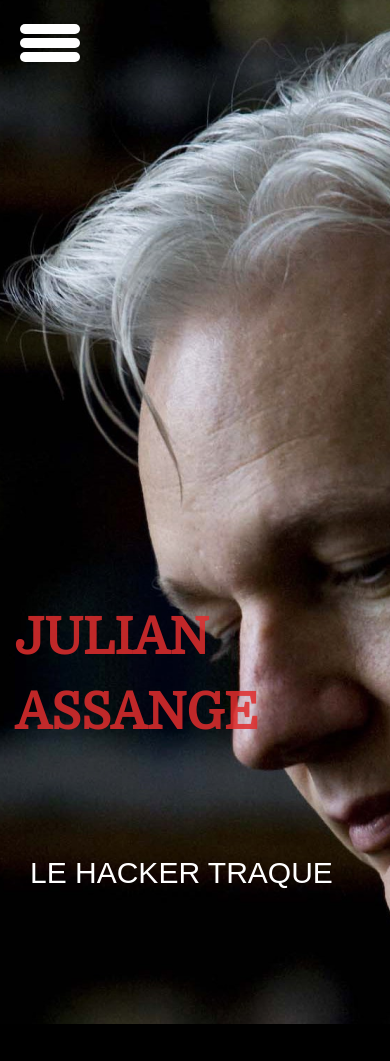
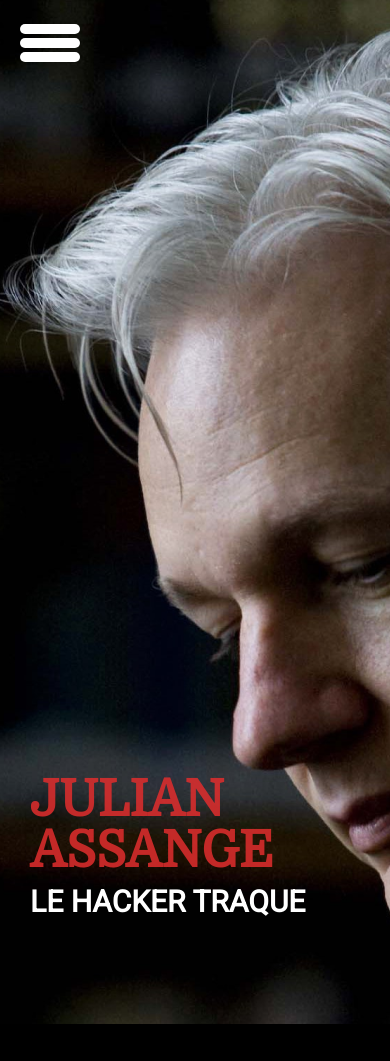
Before and after one commit to rosaaiss/Julian-Assange, a plain HTML site: page index.html in a window 390 px wide. Shown: the top 1061 px of the page. Drawn offline with Linux system fonts and the light colour scheme.

Commit message:
2eme derniere version

```diff
--- a/index.html
+++ b/index.html
@@ -44,9 +44,9 @@
             </div>
 
                   <!-- TITRE -->
-                <div class="titre flex">
-                    <h1>JULIAN<br/> ASSANGE</h1> <p>LE HACKER TRAQUE</p>
-                </div>
+                 <div class="titre flex">
+                    <h1><span class ="julian">JULIAN<br/> ASSANGE</span><br/>LE HACKER TRAQUE</h1>
+                 </div>
         </div>
 
     </header>
--- a/style.css
+++ b/style.css
@@ -35,9 +35,6 @@ img{
     z-index: 10;
     background: black;
     height: 40px;
-    width: 100%;
-    /* border:1px solid white;  */
-
 }
 
 .header a{
@@ -54,27 +51,25 @@ a:hover{
 .accueil{
     background: url('image/accueil.png') no-repeat center/cover;
     height: 1024px;
-    /* max-width: 100%; */
 }
 
 .titre{
     flex-direction: column;
-    gap:20px;
+    justify-content: center;
+    padding-left: 20px;
+    height: 100%;
 }
 
-.titre p{
-    padding-left: 20px;
-    font-size: 40px;
-     font-family: 'robot', sans-serif;
+ h1{
+    font-size:60px;
+    line-height: 1.5em;
+    padding-left: 15px;
 }
 
-.titre h1{
+ .julian{
     font-size:90px;
-    line-height: 1.5em;
-    padding-left: 15px;
-    padding-top: 400px;
+    color:rgba(223, 45, 45, 0.863);
     font-family: 'Domine', sans-serif;
-    color:rgba(223, 45, 45, 0.863);
 }
 
 h2{
@@ -370,17 +365,18 @@ h2{
 
         .titre{
           gap:100px;
+         justify-content: end;
+         padding-bottom: 100px;
+
         }
 
-       .titre h1{
-        font-size: 50px;
-        padding-top: 600px;
+        .julian{
+            font-size: 50px;
+        }
+
+        h1{
+        font-size: 30px;
        }
-
-       .titre p{
-        padding-left: 30px;
-        font-size: 30px;
-    }
 
        p{
            font-size: 15px;
```
